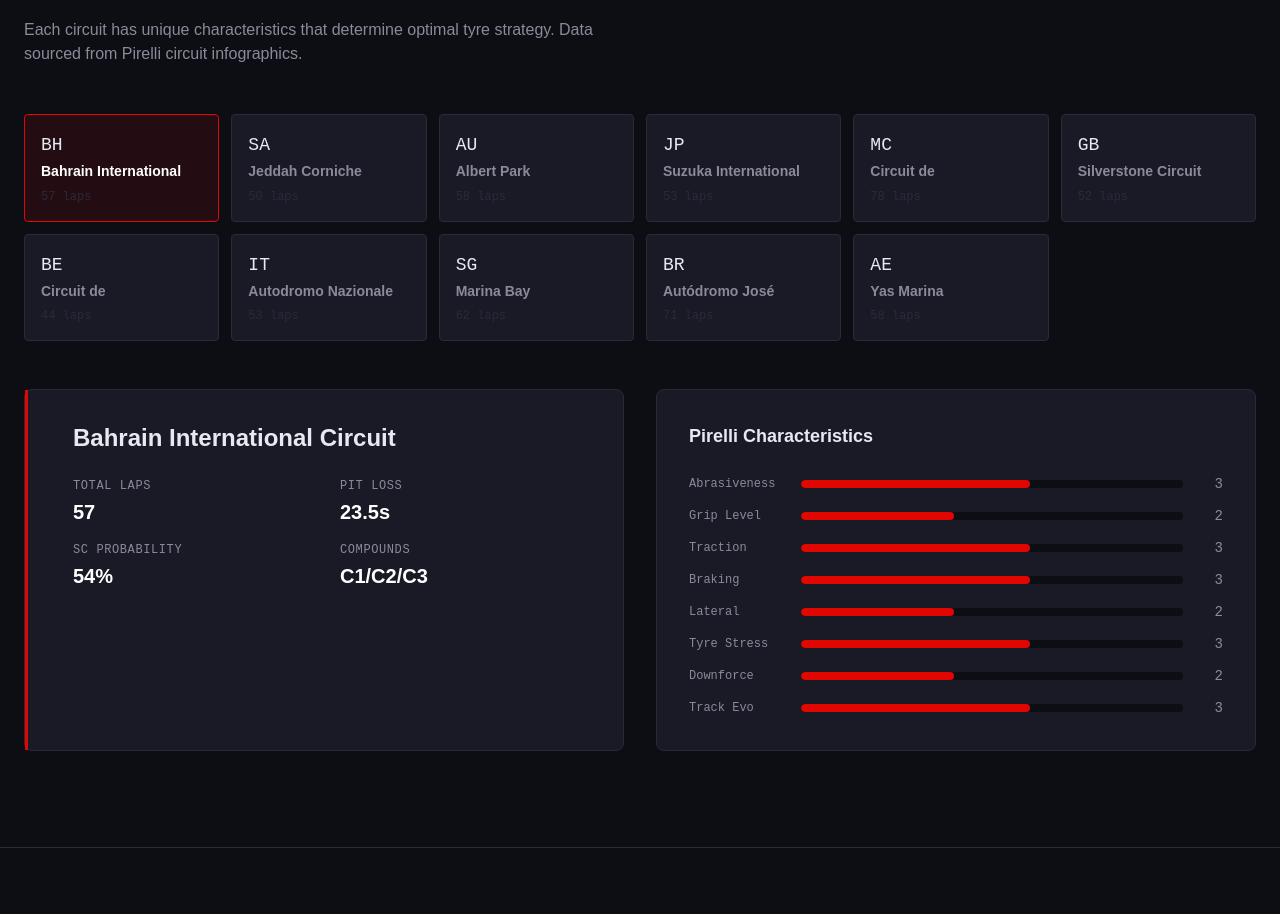
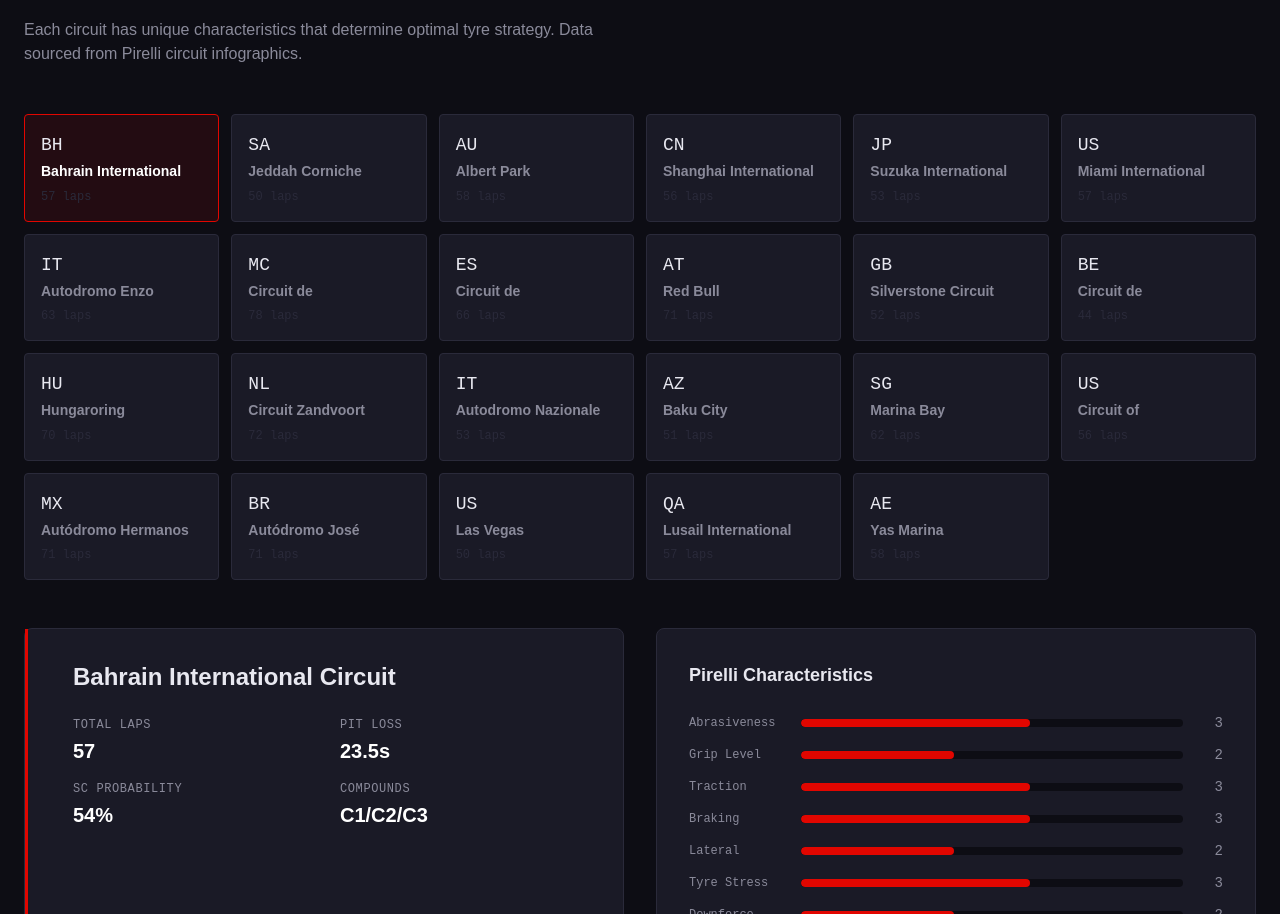
Before and after one commit to ImSounic/f1-strategy-prediction, a Next.js app in the folder frontend/: page / in a window 1280 px wide. Shown: the part 1112-2026 px from the top of the page. Built offline with nearby package versions, Linux system fonts and the light colour scheme.

Commit message:
feat: add all 23 circuits to grid

```diff
--- a/frontend/src/data/circuits.ts
+++ b/frontend/src/data/circuits.ts
@@ -21,9 +21,14 @@ export const circuits: Circuit[] = [
     characteristics: { abrasiveness: 1, grip: 3, traction: 4, braking: 2, lateral: 3, stress: 4, downforce: 1, evolution: 4 },
   },
   {
-    key: "albert_park", name: "Albert Park", country: "AU",
+    key: "albert_park", name: "Albert Park Circuit", country: "AU",
     totalLaps: 58, pitLoss: 22.0, scProbability: 0.67, compounds: "C2/C3/C4",
     characteristics: { abrasiveness: 1, grip: 3, traction: 3, braking: 3, lateral: 3, stress: 3, downforce: 2, evolution: 4 },
+  },
+  {
+    key: "shanghai", name: "Shanghai International Circuit", country: "CN",
+    totalLaps: 56, pitLoss: 24.0, scProbability: 0.42, compounds: "C2/C3/C4",
+    characteristics: { abrasiveness: 3, grip: 2, traction: 4, braking: 3, lateral: 3, stress: 3, downforce: 3, evolution: 3 },
   },
   {
     key: "suzuka", name: "Suzuka International Racing Course", country: "JP",
@@ -31,9 +36,29 @@ export const circuits: Circuit[] = [
     characteristics: { abrasiveness: 3, grip: 3, traction: 3, braking: 3, lateral: 4, stress: 4, downforce: 4, evolution: 2 },
   },
   {
+    key: "miami", name: "Miami International Autodrome", country: "US",
+    totalLaps: 57, pitLoss: 24.0, scProbability: 0.67, compounds: "C2/C3/C4",
+    characteristics: { abrasiveness: 2, grip: 3, traction: 3, braking: 3, lateral: 3, stress: 3, downforce: 2, evolution: 4 },
+  },
+  {
+    key: "imola", name: "Autodromo Enzo e Dino Ferrari", country: "IT",
+    totalLaps: 63, pitLoss: 25.0, scProbability: 0.54, compounds: "C2/C3/C4",
+    characteristics: { abrasiveness: 2, grip: 3, traction: 3, braking: 3, lateral: 3, stress: 3, downforce: 3, evolution: 2 },
+  },
+  {
     key: "monaco", name: "Circuit de Monaco", country: "MC",
     totalLaps: 78, pitLoss: 20.0, scProbability: 0.54, compounds: "C3/C4/C5",
     characteristics: { abrasiveness: 1, grip: 1, traction: 4, braking: 3, lateral: 1, stress: 2, downforce: 5, evolution: 3 },
+  },
+  {
+    key: "catalunya", name: "Circuit de Barcelona-Catalunya", country: "ES",
+    totalLaps: 66, pitLoss: 22.0, scProbability: 0.29, compounds: "C1/C2/C3",
+    characteristics: { abrasiveness: 3, grip: 3, traction: 3, braking: 2, lateral: 4, stress: 4, downforce: 3, evolution: 2 },
+  },
+  {
+    key: "spielberg", name: "Red Bull Ring", country: "AT",
+    totalLaps: 71, pitLoss: 21.0, scProbability: 0.42, compounds: "C2/C3/C4",
+    characteristics: { abrasiveness: 2, grip: 3, traction: 4, braking: 3, lateral: 2, stress: 2, downforce: 1, evolution: 2 },
   },
   {
     key: "silverstone", name: "Silverstone Circuit", country: "GB",
@@ -46,9 +71,24 @@ export const circuits: Circuit[] = [
     characteristics: { abrasiveness: 2, grip: 3, traction: 3, braking: 3, lateral: 3, stress: 3, downforce: 3, evolution: 2 },
   },
   {
+    key: "budapest", name: "Hungaroring", country: "HU",
+    totalLaps: 70, pitLoss: 22.0, scProbability: 0.42, compounds: "C2/C3/C4",
+    characteristics: { abrasiveness: 2, grip: 2, traction: 4, braking: 3, lateral: 3, stress: 3, downforce: 4, evolution: 3 },
+  },
+  {
+    key: "zandvoort", name: "Circuit Zandvoort", country: "NL",
+    totalLaps: 72, pitLoss: 20.0, scProbability: 0.54, compounds: "C1/C2/C3",
+    characteristics: { abrasiveness: 2, grip: 3, traction: 3, braking: 2, lateral: 4, stress: 3, downforce: 3, evolution: 2 },
+  },
+  {
     key: "monza", name: "Autodromo Nazionale Monza", country: "IT",
     totalLaps: 53, pitLoss: 25.0, scProbability: 0.42, compounds: "C2/C3/C4",
     characteristics: { abrasiveness: 2, grip: 2, traction: 4, braking: 4, lateral: 1, stress: 2, downforce: 1, evolution: 2 },
+  },
+  {
+    key: "baku", name: "Baku City Circuit", country: "AZ",
+    totalLaps: 51, pitLoss: 27.0, scProbability: 0.78, compounds: "C2/C3/C4",
+    characteristics: { abrasiveness: 1, grip: 2, traction: 4, braking: 4, lateral: 1, stress: 3, downforce: 1, evolution: 4 },
   },
   {
     key: "singapore", name: "Marina Bay Street Circuit", country: "SG",
@@ -56,9 +96,29 @@ export const circuits: Circuit[] = [
     characteristics: { abrasiveness: 1, grip: 2, traction: 4, braking: 4, lateral: 2, stress: 3, downforce: 4, evolution: 4 },
   },
   {
+    key: "austin", name: "Circuit of the Americas", country: "US",
+    totalLaps: 56, pitLoss: 23.0, scProbability: 0.54, compounds: "C2/C3/C4",
+    characteristics: { abrasiveness: 3, grip: 3, traction: 3, braking: 3, lateral: 3, stress: 3, downforce: 3, evolution: 2 },
+  },
+  {
+    key: "mexico_city", name: "Autódromo Hermanos Rodríguez", country: "MX",
+    totalLaps: 71, pitLoss: 22.0, scProbability: 0.54, compounds: "C2/C3/C4",
+    characteristics: { abrasiveness: 2, grip: 2, traction: 4, braking: 3, lateral: 2, stress: 2, downforce: 3, evolution: 3 },
+  },
+  {
     key: "interlagos", name: "Autódromo José Carlos Pace", country: "BR",
     totalLaps: 71, pitLoss: 22.0, scProbability: 0.78, compounds: "C2/C3/C4",
     characteristics: { abrasiveness: 3, grip: 2, traction: 4, braking: 3, lateral: 3, stress: 3, downforce: 3, evolution: 3 },
+  },
+  {
+    key: "las_vegas", name: "Las Vegas Strip Circuit", country: "US",
+    totalLaps: 50, pitLoss: 24.0, scProbability: 0.67, compounds: "C2/C3/C4",
+    characteristics: { abrasiveness: 1, grip: 2, traction: 3, braking: 3, lateral: 2, stress: 3, downforce: 2, evolution: 4 },
+  },
+  {
+    key: "lusail", name: "Lusail International Circuit", country: "QA",
+    totalLaps: 57, pitLoss: 24.0, scProbability: 0.42, compounds: "C1/C2/C3",
+    characteristics: { abrasiveness: 3, grip: 3, traction: 3, braking: 3, lateral: 3, stress: 4, downforce: 3, evolution: 3 },
   },
   {
     key: "yas_marina", name: "Yas Marina Circuit", country: "AE",
```
